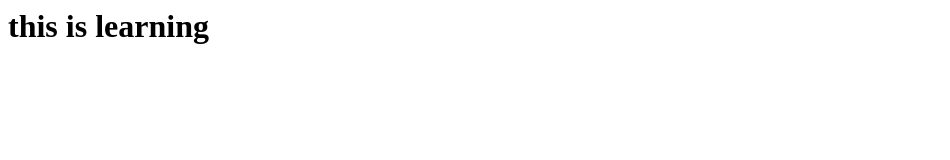
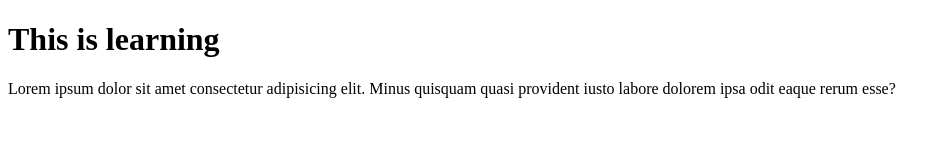
Before and after one commit to techamrit/techamrit, a plain HTML site: page index.html in a window 1280 px wide. Shown: the whole page, without its empty margins (0-950 px from the left). Drawn offline with Linux system fonts and the light colour scheme.

Commit message:
add h1 and para

```diff
--- a/index.html
+++ b/index.html
@@ -1 +1,12 @@
-<h1>this is learning</h1>
+<!DOCTYPE html>
+<html lang="en">
+<head>
+    <meta charset="UTF-8">
+    <meta name="viewport" content="width=device-width, initial-scale=1.0">
+    <title>Document</title>
+</head>
+<body>
+    <h1>This is learning</h1>
+    <p>Lorem ipsum dolor sit amet consectetur adipisicing elit. Minus quisquam quasi provident iusto labore dolorem ipsa odit eaque rerum esse?</p>
+</body>
+</html>
```
